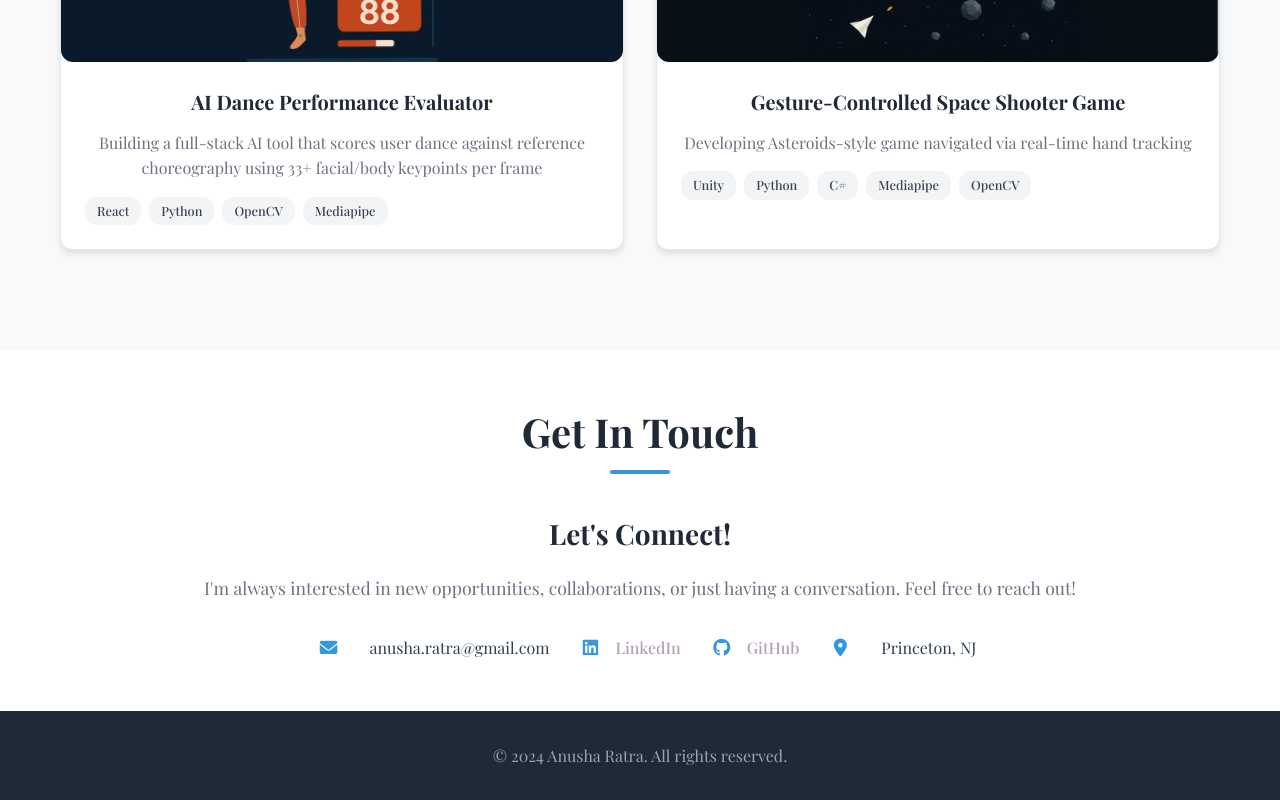
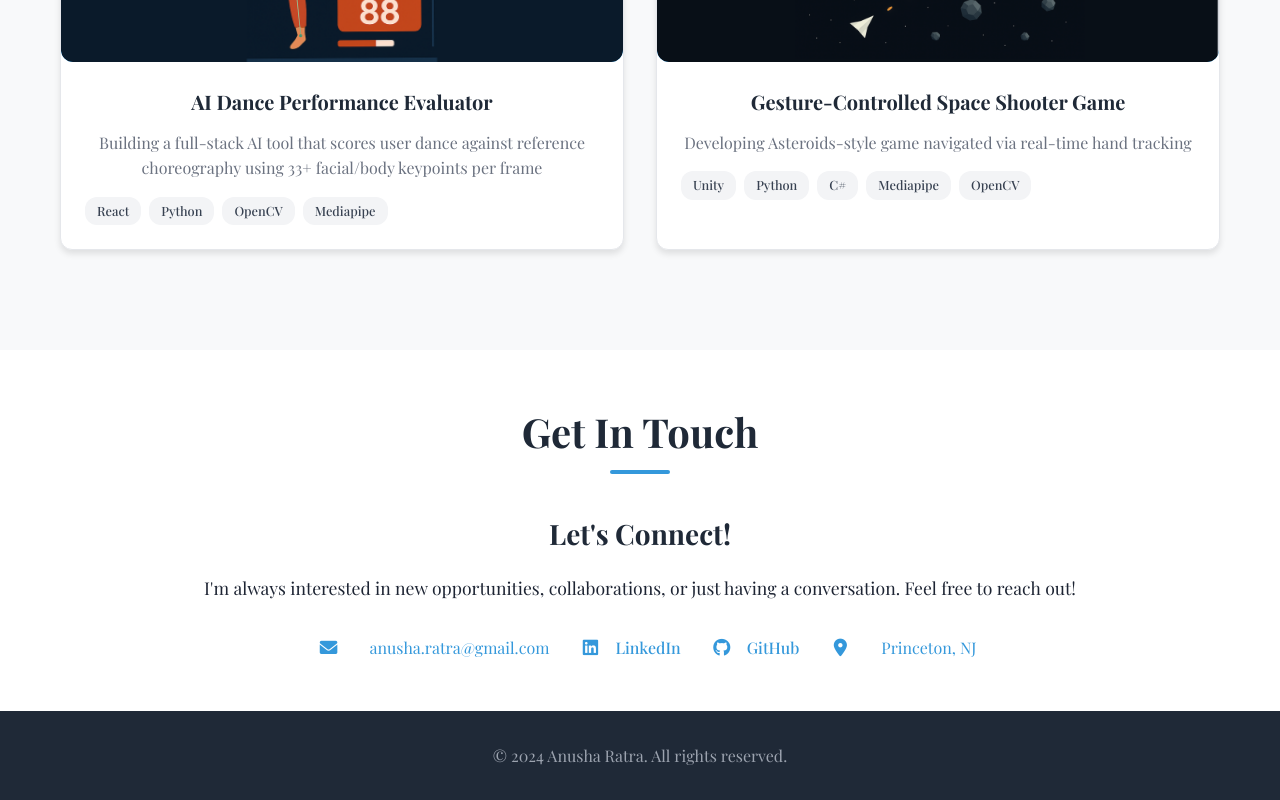
Before and after one commit to anushar777/Personal-Portfolio, a React (Vite) app: page / in a window 1280 px wide. Shown: the part 2174-2974 px from the top of the page. Built offline with nearby package versions, Linux system fonts and the light colour scheme.

Commit message:
Fixed bottom contact spacing and color

```diff
--- a/src/App.css
+++ b/src/App.css
@@ -502,7 +502,7 @@ body {
 
 .contact-info p {
   font-size: 1.1rem;
-  color: #6b7280;
+  color: #1d2433;
   margin-bottom: 2rem;
   line-height: 1.7;
 }
@@ -525,14 +525,23 @@ body {
   align-items: center;
   justify-content: center;
   gap: 1rem;
-  color: #2c3e50;
+  color: #3498db;
   font-size: 1rem;
 }
-
 .contact-item i {
   width: 50px;
   color: #3498db;
   font-size: 1.1rem;
+}
+
+.contact-item a {
+  color: #3498db;
+  text-decoration: none;
+  gap: 2rem;
+}
+
+.contact-item a:hover {
+  color: #1C2835;
 }
 
 
```
